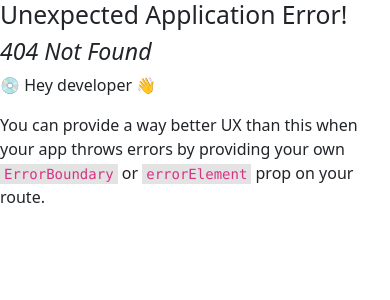
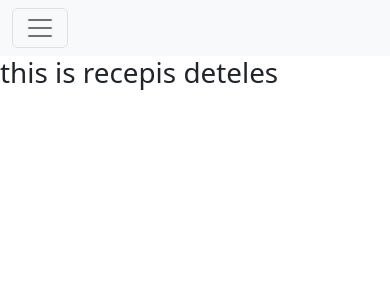
Before and after one commit to masudra/best-chef-clint-site, a React (Vite) app: page /recepis/1 in a window 390 px wide. Before the commit this address had no page. Shown: the top 300 px of the page. Built offline with nearby package versions, Linux system fonts and the light colour scheme.

Commit message:
home page mobail  responciv ok

```diff
--- /dev/null
+++ b/src/Layout/RecipeLayout.jsx
@@ -0,0 +1,15 @@
+import React from 'react';
+import Header from '../Pages/Sheard/Header/Header';
+import { Outlet } from 'react-router-dom';
+
+const RecipeLayout = () => {
+    return (
+        <div>
+            <Header></Header>
+            <Outlet></Outlet>
+
+        </div>
+    );
+};
+
+export default RecipeLayout;
--- a/src/Pages/Baner/Baner.css
+++ b/src/Pages/Baner/Baner.css
@@ -3,3 +3,10 @@
     height: 550px;
     margin-left: 4px;
 }
+
+@media only screen and (max-width: 600px) {
+    .baner-photo{
+        width: 380px;
+        height: 250px;
+    }
+}
--- a/src/Pages/Home/Home/Home.css
+++ b/src/Pages/Home/Home/Home.css
@@ -3,3 +3,11 @@
     grid-template-columns:repeat(3,1fr);
     gap: 20px;
 }
+
+
+@media only screen and (max-width: 600px) {
+    .recipi-card{
+        display: grid;
+        grid-template-columns: repeat(1,1fr);
+    }
+}
--- /dev/null
+++ b/src/Pages/RecepiDetels/RecepiDetels.jsx
@@ -0,0 +1,15 @@
+import React from 'react';
+import { useLoaderData } from 'react-router-dom';
+
+const RecepiDetels = () => {
+
+
+    return (
+        <div>
+            <h1>this is recepis deteles</h1>
+
+        </div>
+    );
+};
+
+export default RecepiDetels;
--- a/src/Pages/Recepis/Recepis.jsx
+++ b/src/Pages/Recepis/Recepis.jsx
@@ -1,6 +1,7 @@
 import React from 'react';
 import { Button, Card } from 'react-bootstrap';
 import './Recepis.css'
+import { Link } from 'react-router-dom';
 
 const Recepis = ({reci}) => {
     const {chef_name,chef_photo,recipe_amaunt,experience,like,}=reci
@@ -14,7 +15,8 @@ const Recepis = ({reci}) => {
         <Card.Text>Experience: {experience}</Card.Text>
         <Card.Text>Number Of rec: {recipe_amaunt}</Card.Text>
         <Card.Text>Like: {like}</Card.Text>
-        <Button variant="primary">Go somewhere</Button>
+        <Link to={`/recepis/${reci?.id}`}><Button variant="primary">View Recipes</Button></Link>
+
       </Card.Body>
     </Card>
 
```
Also changed, not shown: src/Router/Router.jsx (+17 -0 lines).
